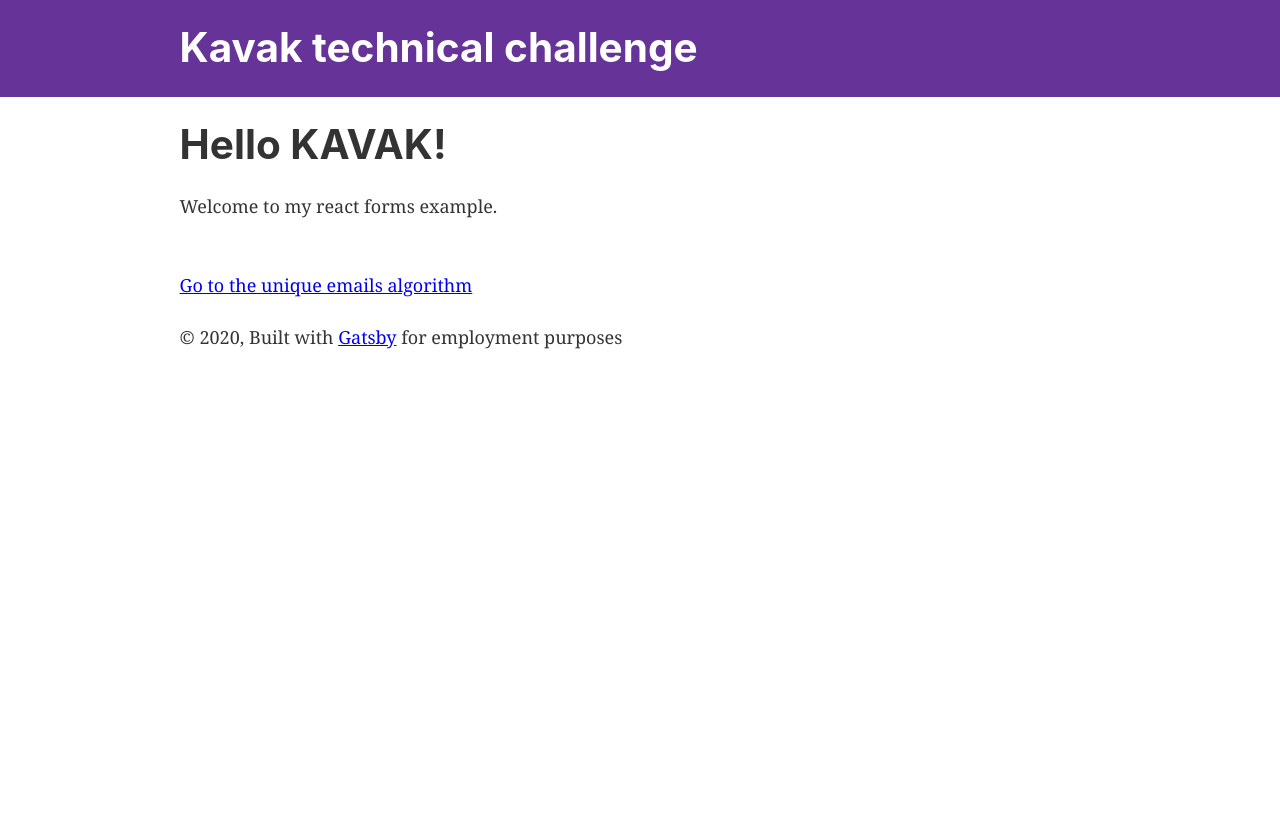
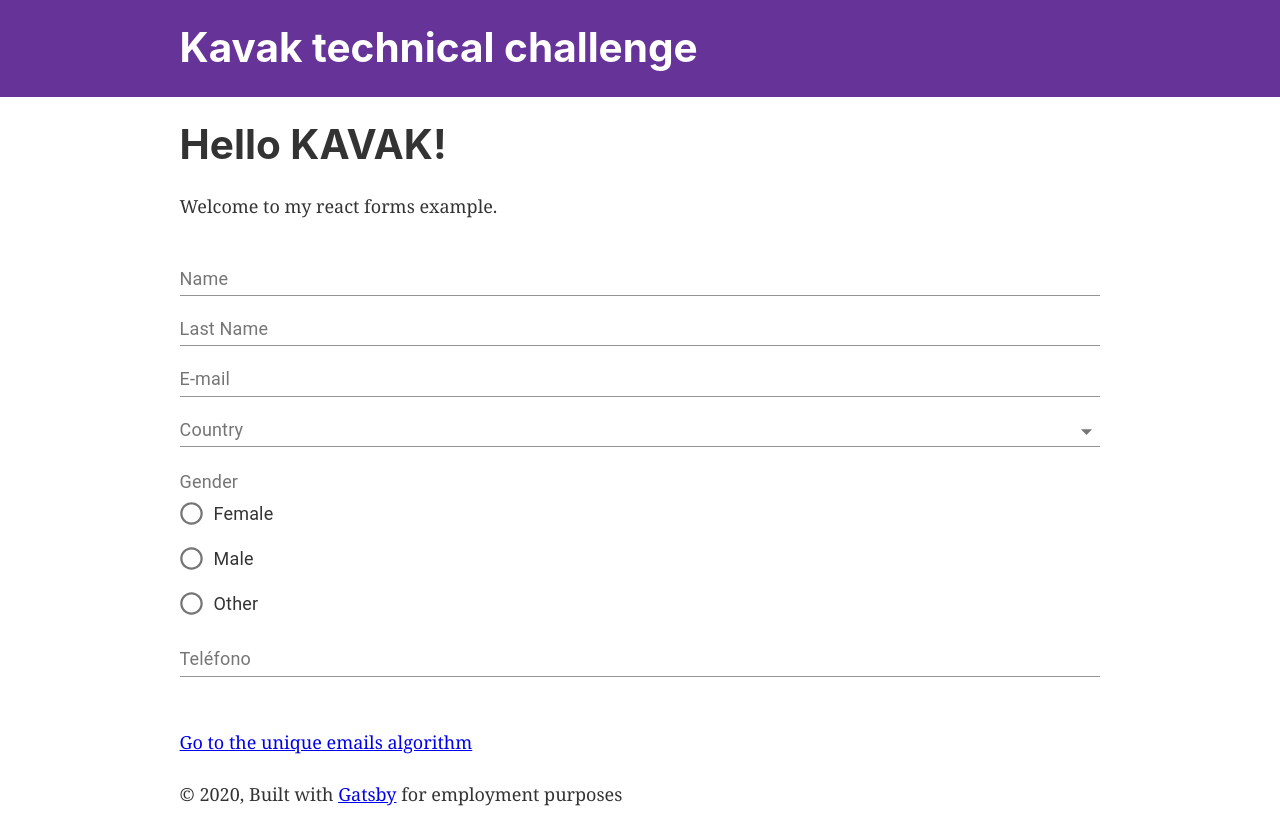
Before and after one commit to LuisAguilarPena/react-forms, a Gatsby site: page / in a window 1280 px wide. Before the commit the page ends 800 px from the top, so only its background shows below. Built offline with nearby package versions, Linux system fonts and the light colour scheme; Gatsby itself is replaced by a stand-in of ours.

Commit message:
added form placeholders

```diff
--- a/src/pages/index.js
+++ b/src/pages/index.js
@@ -5,13 +5,40 @@ import Layout from "../components/layout"
 import Image from "../components/image"
 import SEO from "../components/seo"
 
+import { TextField, Radio, MenuItem, FormControl, FormLabel, RadioGroup, FormControlLabel } from '@material-ui/core';
+import { display } from "@material-ui/system"
+
 const IndexPage = () => (
   <Layout>
     <SEO title="Home" />
     <h1>Hello KAVAK!</h1>
     <p>Welcome to my react forms example.</p>
 
+    <form noValidate autoComplete="off" style={{display: 'flex', flexDirection: 'column'}}>
+      <TextField id="outlined-basic" label="Name" />
+      <TextField id="outlined-basic" label="Last Name" />
+      <TextField id="outlined-basic" label="E-mail" />
 
+      <TextField id="outlined-basic" label="Country"
+        value=""
+        select
+      >
+        <MenuItem value="USA">USA</MenuItem>
+      </TextField> <br/>
+
+      <FormControl component="fieldset">
+        <FormLabel component="legend">Gender</FormLabel>
+        <RadioGroup aria-label="gender" name="gender1" value="" >
+          <FormControlLabel value="female" control={<Radio />} label="Female" />
+          <FormControlLabel value="male" control={<Radio />} label="Male" />
+          <FormControlLabel value="other" control={<Radio />} label="Other" />
+        </RadioGroup>
+      </FormControl>
+
+
+      <TextField id="outlined-basic" label="Teléfono" />
+
+    </form>
 
     <br />
     <Link to="/unique-emails/"> Go to the unique emails algorithm</Link> <br /><br />
```
